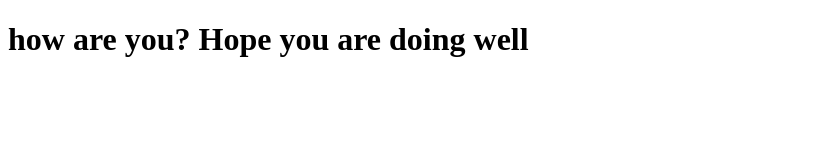
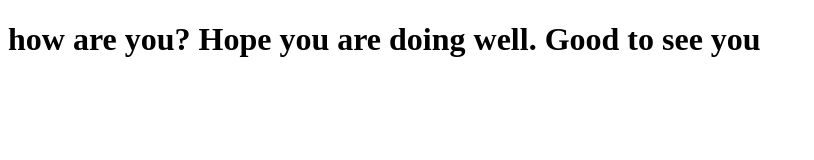
Before and after one commit to Vamsikrishna29/Coursera, a plain HTML site: page site/index.html in a window 1280 px wide. Shown: the whole page, without its empty margins (0-814 px from the left). Drawn offline with Linux system fonts and the light colour scheme.

Commit message:
small change quit exit

```diff
--- a/site/index.html
+++ b/site/index.html
@@ -4,6 +4,6 @@
 	<title>Hello coursera</title>
 </head>
 <body>
-<h1>how are you? Hope you are doing well</h1>
+<h1>how are you? Hope you are doing well. Good to see you</h1>
 </body>
 </html>
```
